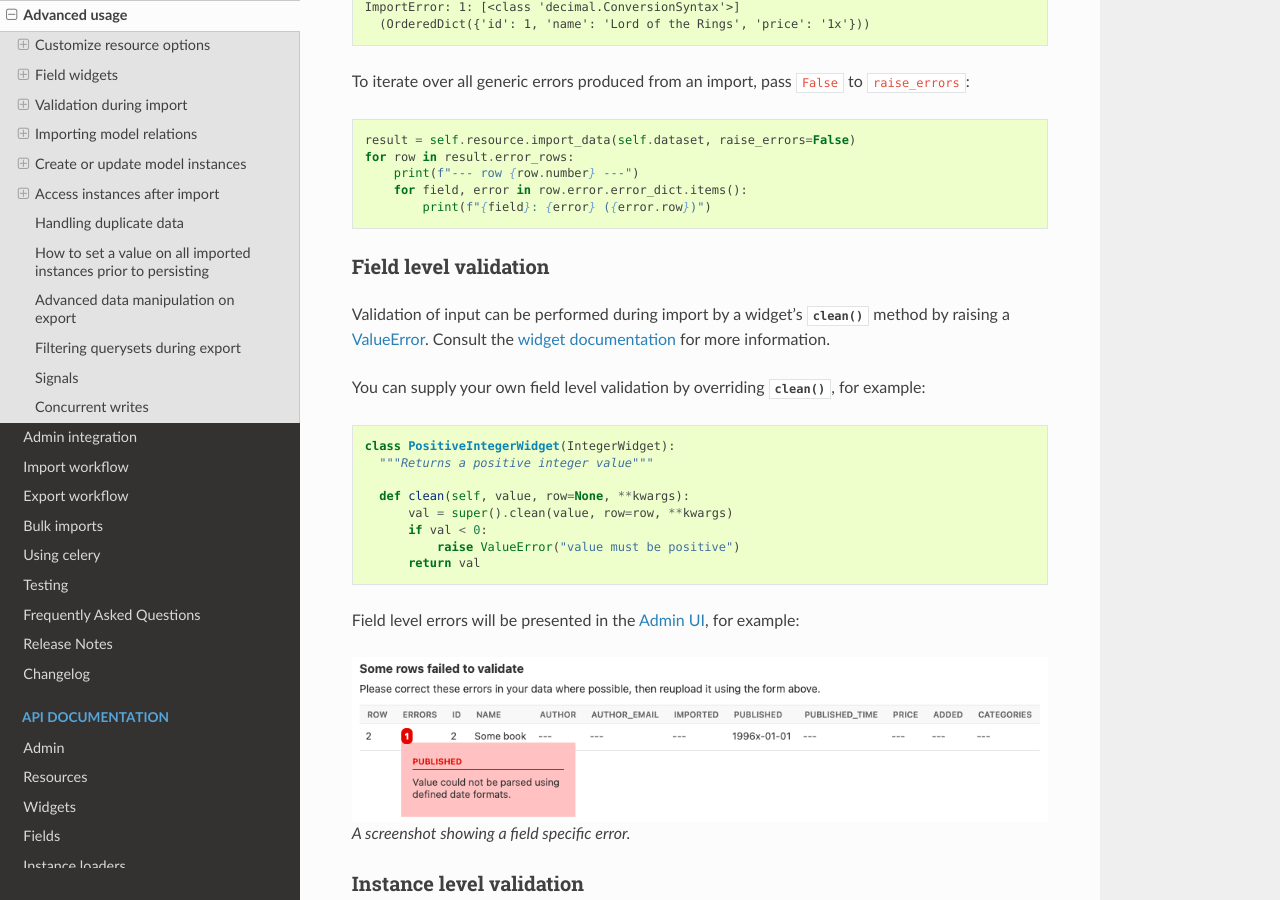
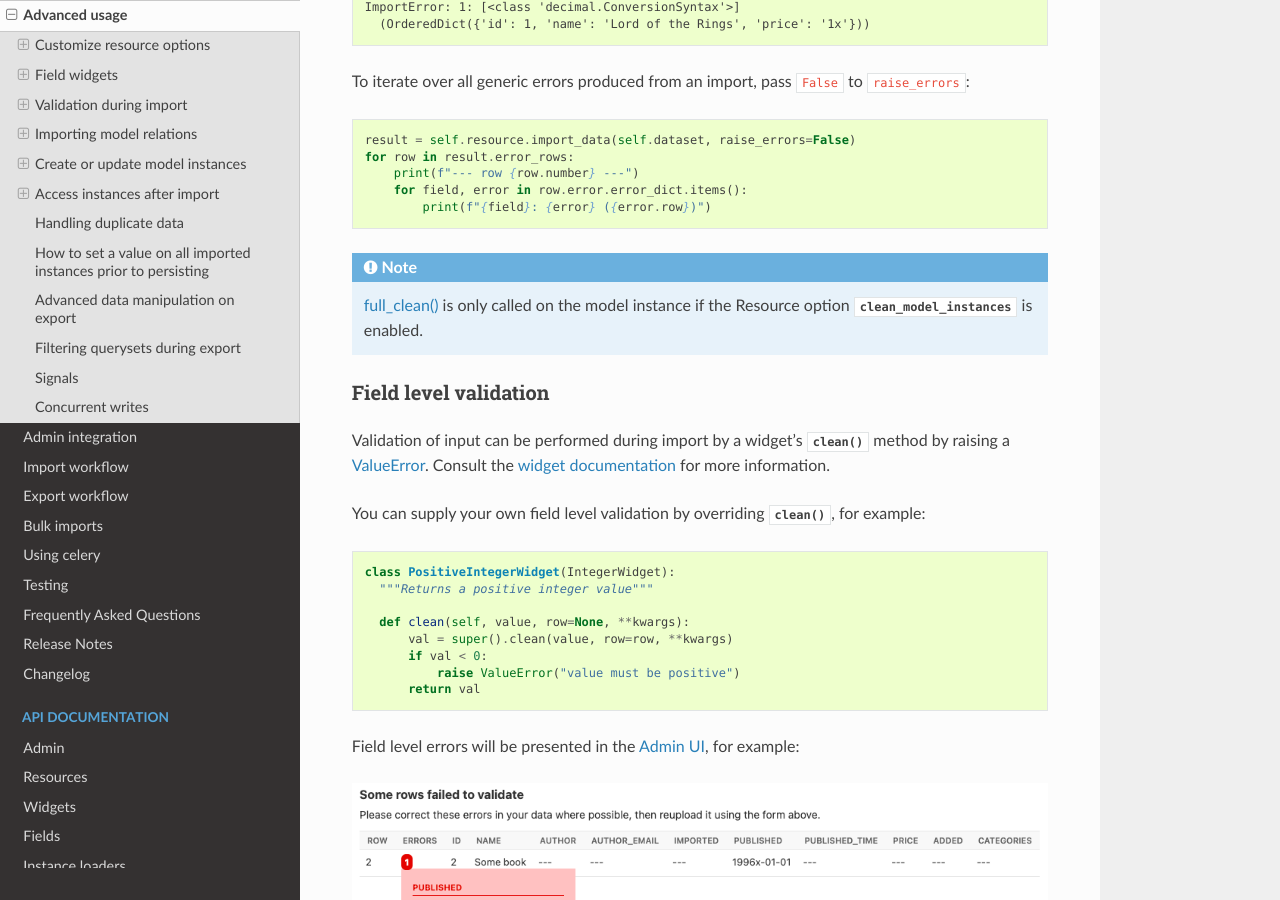
Before and after one commit to django-import-export/django-import-export, a Sphinx documentation site: the page built from docs/advanced_usage.rst, in a window 1280 px wide and 900 px high, scrolled down 6785 px. Built offline with Sphinx 7.4.7 and the Read the Docs theme 2.0.0, drawn with Linux system fonts in a browser that asks for light colours; pages that are not in the unit, such as notebooks, are missing from menus; the version number could not be read and is left out.

Commit message:
docs: added note to clarify use of clean_model_instances (#1907)

```diff
--- a/docs/advanced_usage.rst
+++ b/docs/advanced_usage.rst
@@ -308,6 +308,13 @@ To iterate over all generic errors produced from an import, pass ``False`` to ``
         print(f"--- row {row.number} ---")
         for field, error in row.error.error_dict.items():
             print(f"{field}: {error} ({error.row})")
+
+
+.. note::
+
+  `full_clean() <https://docs.djangoproject.com/en/stable/ref/models/instances/#django.db.models.Model.full_clean>`_
+  is only called on the model instance if the Resource option
+  :attr:`~import_export.options.ResourceOptions.clean_model_instances` is enabled.
 
 Field level validation
 ----------------------
```
Also changed, not shown: 1 other file.
